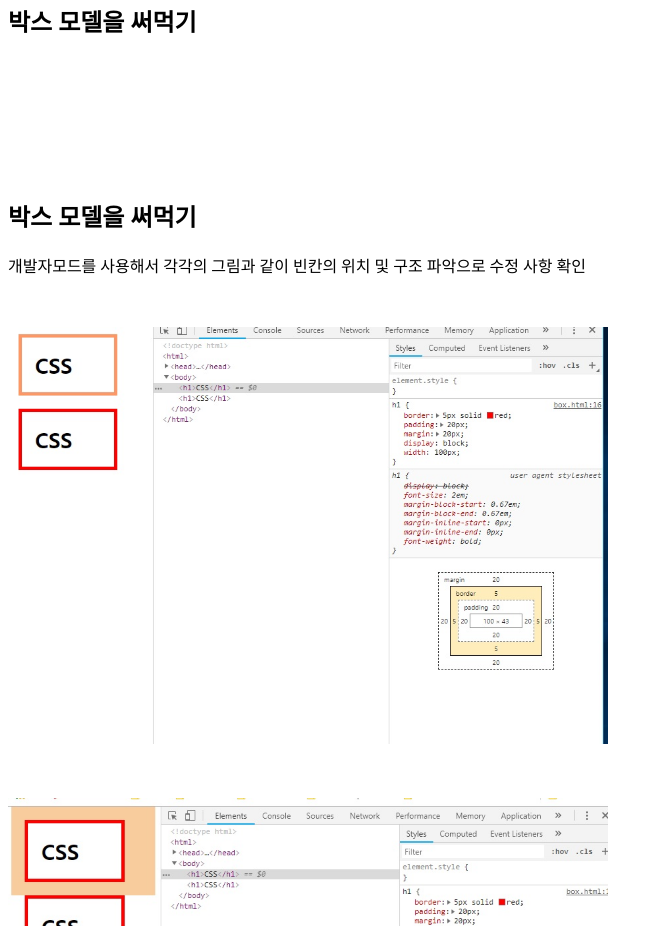
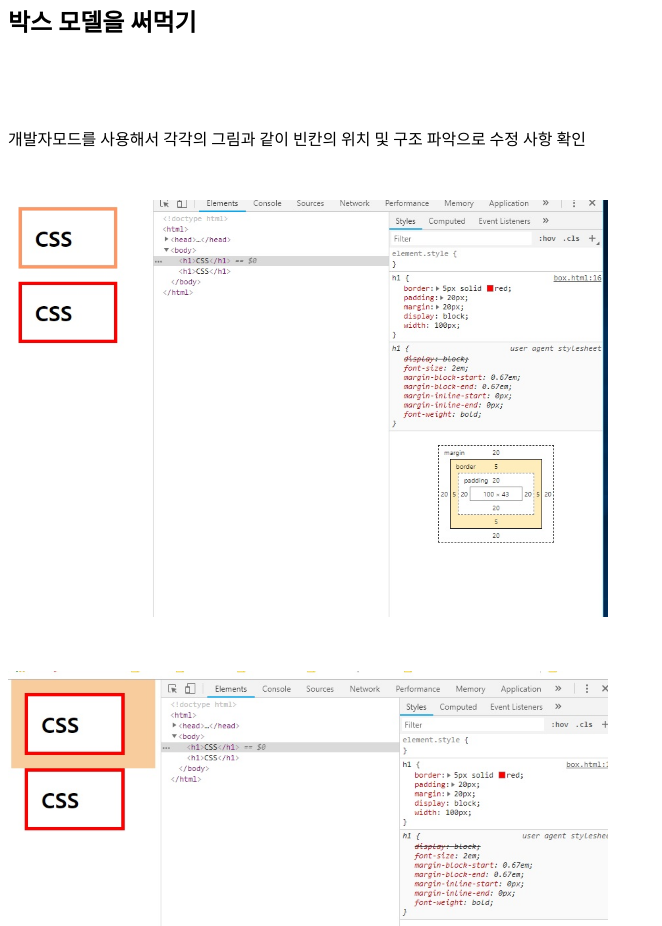
Before and after one commit to winterer4/WEB2, a plain HTML site: page memo.html in a window 1280 px wide. Shown: the part 5694-6620 px from the top of the page, without its empty margins (0-662 px from the left). Drawn offline with Linux system fonts and the light colour scheme.

Commit message:
eleventh-fix

```diff
--- a/memo.html
+++ b/memo.html
@@ -330,13 +330,6 @@ ID선택자의 경우 Class보다 우선순이가 높다.
 
 <p>&nbsp;</p>
 
-<p>&nbsp;</p>
-
-<p>&nbsp;</p>
-
-
-
-<h2>박스 모델을 써먹기</h2>
 개발자모드를 사용해서 각각의 그림과 같이 빈칸의 위치 및 구조 파악으로 수정 사항 확인
 <p>&nbsp;</p>
 <img src = "CSS10.jpg" width = "600">
```
